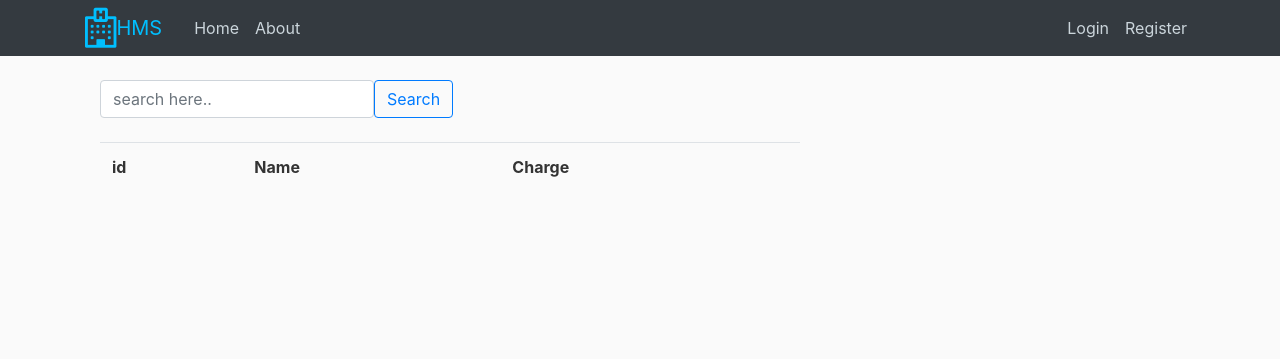
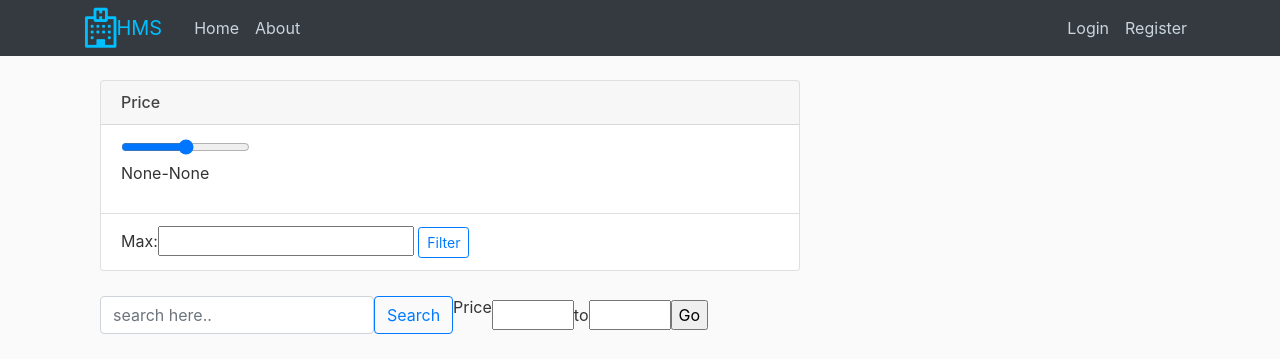
Before and after one commit to ayushipandya89/Hospital-Management-System, a Django app: page /view_medicine/ in a window 1280 px wide. Shown: the top 359 px of the page. Run offline with Django 4.2, Linux system fonts and the light colour scheme; data that the repository does not hold is empty; parts of the project's set-up code (start-up, migrations or seed data) failed here and were passed over; some libraries are stand-ins or nearby versions.

Commit message:
making filter in listview

```diff
--- a/users/templates/users/prescription.html
+++ b/users/templates/users/prescription.html
@@ -3,6 +3,7 @@
 {% load crispy_forms_tags %}
 {% block content %}
     <div class="content-section">
+
         <form method="POST" enctype="multipart/form-data">
             {% csrf_token %}
             <fieldset class="form-group">
@@ -16,7 +17,7 @@
                     </div>
                 </div>
 
-                <div id="medicine_options" class="id_medicine_">
+                <div id="medicine_options">
                     <div class="form-row form">
                         <div id="div_id_medicine" class="form-group col-6"><label for="id_medicine"
                                                                                   class=" requiredField">
@@ -62,7 +63,7 @@
         {#    }#}
         {#{/##}
 
-            {#function startAutocomplete(availableTags) {#}
+            {#function stxartAutocomplete(availableTags) {#}
             {#    console.log("fatching")#}
             {#    #}
 
--- a/users/templates/users/view_feedback.html
+++ b/users/templates/users/view_feedback.html
@@ -57,7 +57,7 @@
         }
     })
     function startAutocomplete(availableTags) {
-        $("#view_feedback_forms").autocomplete({
+        $("#view_feedback_form").autocomplete({
             source: availableTags
         });
     }
--- a/users/templates/users/view_medicine.html
+++ b/users/templates/users/view_medicine.html
@@ -3,10 +3,27 @@
 {% block title %}Medicine List{% endblock %}
 {% block content %}
     <div class="container">
+        <div class="card mb-4">
+            <h6 class="card-header">Price</h6>
+            <div class="list-group list-group-flush">
+                <li class="list-group-item">
+                    <input type="range" value="{{ minMaxPrice.charge__min }}" max="{{ minMaxPrice.charge__max }}"  min="{{ minMaxPrice.charge__min }}"  id="rangeInput"  oninput="maxPrice.value=this.value" />
+                    <p>{{ minMaxPrice.charge__min }}-{{ minMaxPrice.charge__max }}</p>
+                </li>
+                <li class="list-group-item">
+                    Max:<input type="number" value="{{ minMaxPrice.charge__min }}" max="{{ minMaxPrice.charge__max }}" min="{{ minMaxPrice.charge__min }}"  onkeyup="rangeInput.value=this.value"  id="maxPrice"  />
+                    <button  class="btn btn-outline-primary btn-sm">Filter</button>
+                </li>
+            </div>
+        </div>
         <form class="form-inline my-2 my-lg-0" method="post" role="search" action="{% url 'view-medicine' %}">
             {% csrf_token %}
             <input type="search" class="form-control" id="medicine_form" placeholder="search here.." name="search">
             <button class="btn btn-outline-primary my-2 my-sm-0" id="medicine_form" type="submit">Search</button>
+            <p>Price</p>
+            <input type="text" name="min_price" maxlength="4" size="3" >
+            to <input type="text" name="max_price" maxlength="4" size="3">
+            <input type="submit" value="Go">
         </form>
         <div>
              <div class="row my-4">
@@ -64,4 +81,20 @@
         });
     }
   </script>
+
+  <script>
+    $.("maxPrice").on('blur',function (){
+        var _min=$(this).attr('min');
+        var _max=$(this).attr('max');
+        var _value=$(this).val();
+        console.log(_value,_min,_max);
+        if(_value < parseInt(_min) || _value > parseInt(_max)){
+            alert('Values should be '+_min+'-'+_max);
+            $(this).val(_min);
+            $(this).focus();
+            $("#rangeInput").val(_min);
+            return false;
+        }
+    })
+  </script>
 {% endblock scripts %}
--- a/users/views.py
+++ b/users/views.py
@@ -3,6 +3,7 @@ from decimal import Decimal
 
 from django.contrib import messages
 from django.contrib.messages.views import SuccessMessageMixin
+from django.db.models import Min, Max
 from django.http import HttpResponse, JsonResponse
 from django.shortcuts import redirect, render, get_object_or_404
 from django.urls import reverse, reverse_lazy
@@ -17,7 +18,8 @@ from .forms import UserRegisterForm, UserUpdateForm, PatientRegistrationForm, St
     PrescriptionForm, PrescriptionUpdateForm, CreateBillForm, MedicineUpdateForm, MedicineForm, EmergencyForm, \
     AddRoleForm, AddSpecialityForm
 
-from .models import CustomUser, Patient, Staff, Feedback, Prescription, Emergency, Bill, Medicine, PrescribeMedicine
+from .models import CustomUser, Patient, Staff, Feedback, Prescription, Emergency, Bill, Medicine, PrescribeMedicine, \
+    UserRole, StaffSpeciality
 
 
 def is_admin(user):
@@ -148,17 +150,29 @@ class ViewUser(View):
 
     def get(self, request):
         all_data = CustomUser.objects.all()
+        all_role = UserRole.objects.values_list('role', flat=True)
         context = {
-            'all_data': all_data
+            'all_data': all_data,
+            'all_role': all_role
         }
         return render(request, 'users/view_user.html', context)
 
     def post(self, request):
         search = request.POST['search']
-        if search != " ":
+        filter = request.POST['name']
+        if search != "":
             search = search.strip()
+            all_role = UserRole.objects.values_list('role', flat=True)
             user = CustomUser.objects.filter(username__icontains=search)
-            return render(request, 'users/view_user.html', {'data': user})
+            return render(request, 'users/view_user.html', {'data': user, 'all_role': all_role})
+        elif filter != "":
+            all_role = UserRole.objects.values_list('role', flat=True)
+            if filter == 'All':
+                user = Staff.objects.all()
+            else:
+                query = filter.strip()
+                user = CustomUser.objects.filter(role__role=query)
+            return render(request, 'users/view_user.html', {'data': user, 'all_role': all_role})
         else:
             return redirect('Hospital-home')
 
@@ -187,17 +201,31 @@ class ViewStaff(View):
 
     def get(self, request):
         all_data = Staff.objects.all()
+        all_speciality = StaffSpeciality.objects.values_list('speciality', flat=True)
         context = {
-            'all_data': all_data
+            'all_data': all_data,
+            'all_speciality': all_speciality
         }
         return render(request, 'users/view_staff.html', context)
 
     def post(self, request):
         search = request.POST['search']
-        if search != " ":
+        filter = request.POST['name']
+        print(filter)
+        if search != "":
+            print('in search')
             search = search.strip()
             staff = Staff.objects.filter(staff__username__icontains=search)
-            return render(request, 'users/view_staff.html', {'data': staff})
+            all_speciality = StaffSpeciality.objects.values_list('speciality', flat=True)
+            return render(request, 'users/view_staff.html', {'data': staff, 'all_speciality': all_speciality})
+        elif filter != "":
+            all_speciality = StaffSpeciality.objects.values_list('speciality', flat=True)
+            if filter == 'All':
+                user = Staff.objects.all()
+            else:
+                query = filter.strip()
+                user = Staff.objects.filter(speciality__speciality=query)
+            return render(request, 'users/view_staff.html', {'data': user, 'all_speciality': all_speciality})
         else:
             return redirect('Hospital-home')
 
@@ -262,6 +290,7 @@ class SearchFeedback(View):
     def get(self, request):
         user = Feedback.objects.all().values_list('user__username', flat=True)
         user_list = list(user)
+        print(user_list)
         return JsonResponse(user_list, safe=False)
 
 
@@ -455,9 +484,14 @@ class SearchMedicine(View):
     """
 
     def get(self, request):
+        minPrice = request.GET['minPrice']
+        maxPrice = request.GET['maxPrice']
+        allProducts = Medicine.objects.all().order_by('-id').distinct()
+        allProducts = allProducts.filter(medicineattribute__charge_gte=minPrice)
+        allProducts = allProducts.filter(medicineattribute__charge_lte=maxPrice)
         topics = Medicine.objects.all().values_list('medicine_name', flat=True)
         medicine_list = list(topics)
-        return JsonResponse(medicine_list, safe=False)
+        return JsonResponse(medicine_list, allProducts, safe=False)
 
 
 class ViewMedicine(View):
@@ -468,9 +502,11 @@ class ViewMedicine(View):
     def get(self, request):
         all_data = Medicine.objects.all()
         user = CustomUser.objects.filter(id=self.request.user.id).first()
+        minMaxPrice = Medicine.objects.aggregate(Min('charge'), Max('charge'))
         context = {
             'all_data': all_data,
-            'user': user
+            'user': user,
+            'minMaxPrice': minMaxPrice
         }
         return render(request, 'users/view_medicine.html', context)
 
```
Also changed, not shown: appointment/templates/appointment/view_rooms.html (+10 -0 lines), appointment/views.py (+10 -1 lines), users/forms.py (+10 -1 lines), users/templates/users/view_prescription.html (+42 -0 lines), users/templates/users/view_staff.html (+10 -0 lines), users/templates/users/view_user.html (+10 -0 lines).
